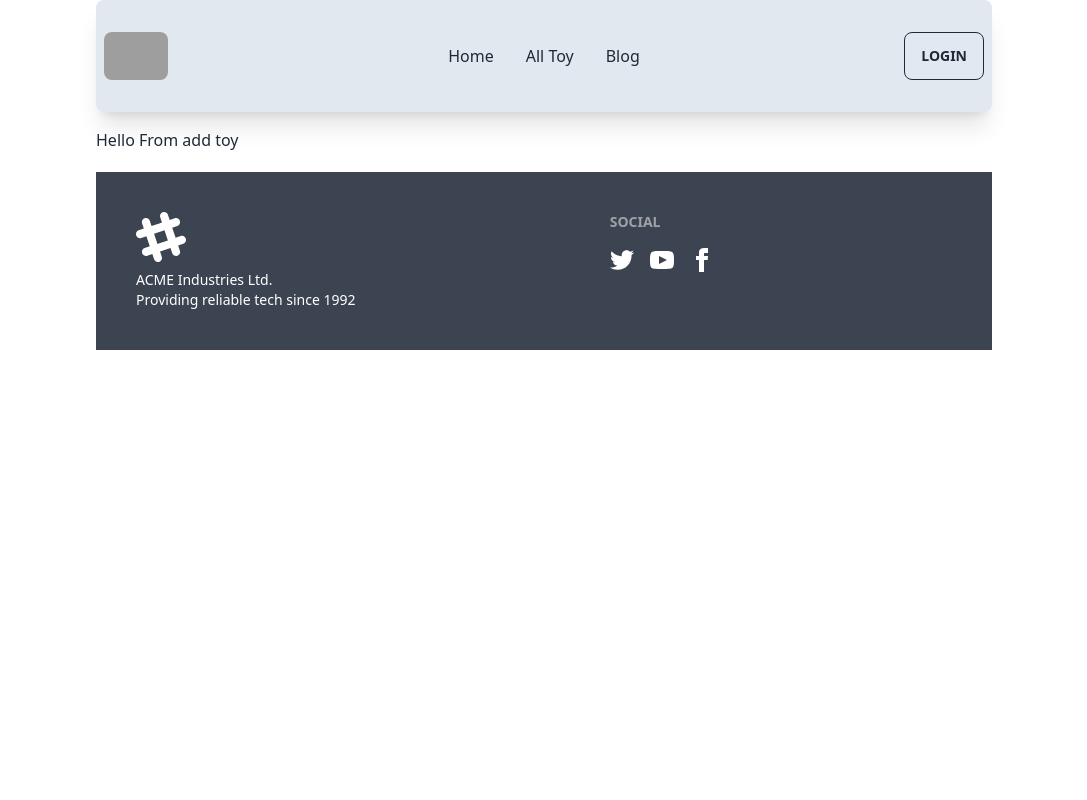
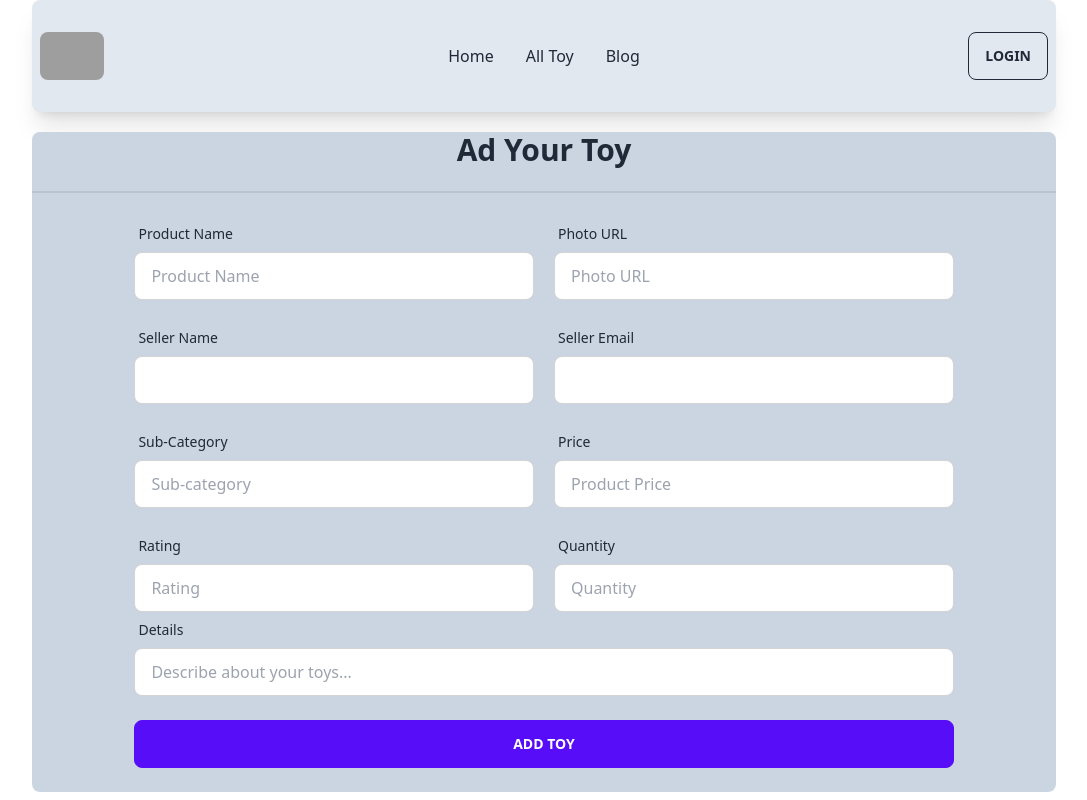
Before and after one commit to RahulSaha1998/Toy-Mania-Ecommerce-Website, a React (Vite) app: page /addToy in a window 1280 px wide. Shown: the top 800 px of the page, without its empty margins (96-1183 px from the left). Built offline with nearby package versions, Linux system fonts and the light colour scheme; no server answers; grey boxes are pictures that could not be loaded.

Commit message:
customized add a toy page and send the data to backend

```diff
--- a/package.json
+++ b/package.json
@@ -18,6 +18,7 @@
     "react-dom": "^18.2.0",
     "react-icons": "^4.8.0",
     "react-router-dom": "^6.11.1",
+    "react-tabs": "^6.0.1",
     "react-tooltip": "^5.11.2",
     "sort-by": "^1.2.0"
   },
--- a/src/components/AddToy/AddToy.jsx
+++ b/src/components/AddToy/AddToy.jsx
@@ -1,9 +1,142 @@
-import React from 'react';
+import React, { useContext, useState } from 'react';
+import { AuthContext } from '../../providers/AuthProvider';
 
 const AddToy = () => {
+
+    const { user } = useContext(AuthContext);
+
+    const handleAddToy = (event) => {
+        event.preventDefault();
+        const form = event.target;
+        const name = form.name.value;
+        const photoURL = form.photo.value;
+        const seller_name = user?.displayName;
+        const email = user?.email;
+        const category = form.category.value;
+        const price = form.price.value;
+        const rating = form.rating.value;
+        const quantity = form.quantity.value;
+        const details = form.details.value;
+
+        const addedToy = {
+            product_name: name,
+            photoURL,
+            seller_name,
+            email,
+            category,
+            price,
+            rating,
+            quantity,
+            details
+        };
+        console.log(addedToy);
+
+        fetch('http://localhost:5000/addedToy',{
+            method: 'POST',
+            headers: {
+                'content-type': 'application/json'
+            },
+            body : JSON.stringify(addedToy)
+        })
+        .then(res => res.json())
+        .then(data => {
+            console.log(data);
+        })
+
+    }
+
     return (
-        <div>
-            <h2>Hello From add toy</h2>
+        <div className='bg-slate-300 rounded-lg shadow-cl mt-5'>
+            <div className='text-center'>
+                <h2 className='text-3xl font-bold'>Ad Your Toy</h2>
+                <div className="divider"></div>
+            </div>
+            <form onSubmit={handleAddToy} className='w-[80%] mx-auto '>
+                <div className='grid grid-cols-2 gap-5'>
+                    <div className="form-control">
+                        <label className="label">
+                            <span className="label-text">Product Name</span>
+                        </label>
+                        <input type="text" placeholder="Product Name"
+                            name='name'
+                            className="input input-bordered" />
+                    </div>
+                    <div className="form-control">
+                        <label className="label">
+                            <span className="label-text">Photo URL</span>
+                        </label>
+                        <input type="text" placeholder="Photo URL"
+                            name='photo'
+                            className="input input-bordered" />
+                    </div>
+                    <div className="form-control">
+                        <label className="label">
+                            <span className="label-text">Seller Name</span>
+                        </label>
+                        <input type="text" placeholder={user?.displayName}
+                            name='s_name'
+                            className="input input-bordered"
+                            readOnly />
+                    </div>
+                    <div className="form-control">
+                        <label className="label">
+                            <span className="label-text">Seller Email</span>
+                        </label>
+                        <input type="text" placeholder={user?.email}
+                            name='email'
+                            className="input input-bordered"
+                            readOnly />
+                    </div>
+                    <div className="form-control">
+                        <label className="label">
+                            <span className="label-text">Sub-Category</span>
+                        </label>
+                        <input type="text" placeholder="Sub-category"
+                            name='category'
+                            className="input input-bordered"
+                            required />
+                    </div>
+                    <div className="form-control">
+                        <label className="label">
+                            <span className="label-text">Price</span>
+                        </label>
+                        <input type="number" placeholder="Product Price"
+                            name='price'
+                            className="input input-bordered"
+                            required />
+                    </div>
+                    <div className="form-control">
+                        <label className="label">
+                            <span className="label-text">Rating</span>
+                        </label>
+                        <input type="text" placeholder="Rating"
+                            name='rating'
+                            className="input input-bordered"
+                            required />
+                    </div>
+                    <div className="form-control">
+                        <label className="label">
+                            <span className="label-text">Quantity</span>
+                        </label>
+                        <input type="number" placeholder="Quantity"
+                            name='quantity'
+                            className="input input-bordered"
+                            required />
+                    </div>
+                </div>
+                <div className="form-control">
+                    <label className="label">
+                        <span className="label-text">Details</span>
+                    </label>
+                    <input type="text" placeholder="Describe about your toys..."
+                        name='details'
+                        className="input input-bordered"
+                        required />
+                </div>
+                <div className="form-control mt-6 text-center">
+                    <input className="btn btn-block btn-primary mb-6" type="submit" value='Add Toy' />
+                </div>
+            </form>
         </div>
     );
 };
--- a/src/components/Register/Register.jsx
+++ b/src/components/Register/Register.jsx
@@ -62,7 +62,7 @@ const Register = () => {
                             <label className="label">
                                 <span className="label-text">Photo URL</span>
                             </label>
-                            <input type="text" placeholder="name"
+                            <input type="text" placeholder="Photo URL"
                                 name='photo'
                                 className="input input-bordered" />
                         </div>
--- a/src/components/layout/Main.jsx
+++ b/src/components/layout/Main.jsx
@@ -5,7 +5,7 @@ import Footer from '../Footer/Footer';
 
 const Main = () => {
     return (
-        <div className='w-[70%] mx-auto'>
+        <div className='w-[80%] mx-auto'>
             <Header></Header>
             <Outlet></Outlet>
             <div className='mt-5'>
```
Also changed, not shown: 1 other file (tests, documents, lock files or other folders).
